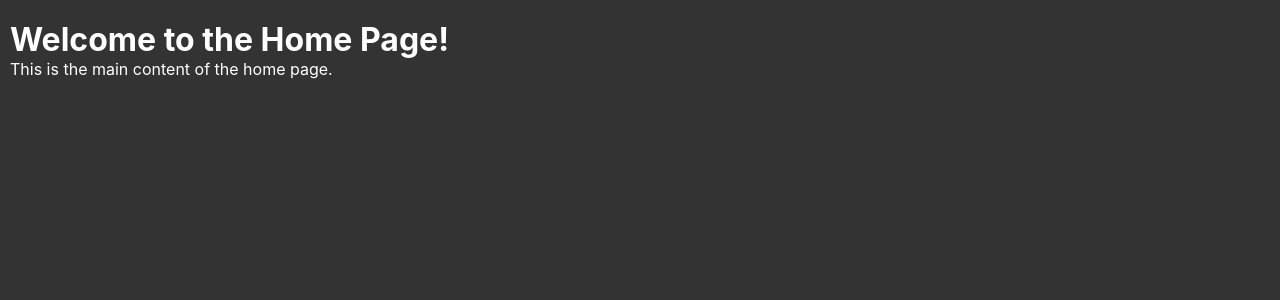
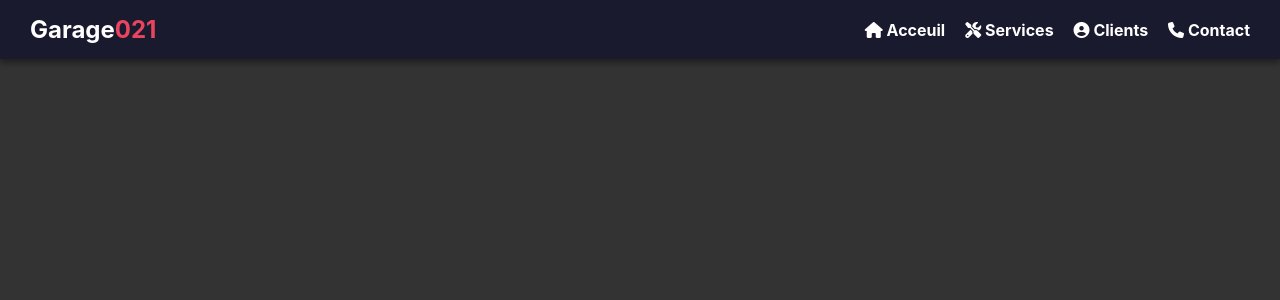
Before and after one commit to Jhonito021/Tia-Rano, a React (Create React App) app: page / in a window 1280 px wide. Shown: the top 300 px of the page. Built offline with nearby package versions, Linux system fonts and the light colour scheme.

Commit message:
build of header

```diff
--- a/package.json
+++ b/package.json
@@ -1,5 +1,5 @@
 {
-  "name": "fueltrack",
+  "name": "garage-auto-moto",
   "version": "0.1.0",
   "private": true,
   "dependencies": {
--- a/public/index.html
+++ b/public/index.html
@@ -15,6 +15,10 @@
       user's mobile device or desktop. See https://developers.google.com/web/fundamentals/web-app-manifest/
     -->
     <link rel="manifest" href="%PUBLIC_URL%/manifest.json" />
+
+    <!-- Icone su font awesome -->
+    <link rel="stylesheet" href="https://cdnjs.cloudflare.com/ajax/libs/font-awesome/6.4.0/css/all.min.css">
+
     <!--
       Notice the use of %PUBLIC_URL% in the tags above.
       It will be replaced with the URL of the `public` folder during the build.
--- a/src/App.js
+++ b/src/App.js
@@ -1,11 +1,13 @@
 import "./App.css";
+import Header from "./components/header/header"
 import Home from "./components/home/home";
 
 
 function App() {
     return (
         <>
-            <Home />
+            <Header/>
+            <Home/>
         </>
     )
 };
--- a/src/components/header/header.css
+++ b/src/components/header/header.css
@@ -1,5 +1,54 @@
-.home {
-    background: white;
-    padding: 20px 10px;
+* {
+    margin: 0;
+    padding: 0;
+    box-sizing: border-box;
+}
 
+:root {
+    --primary-color: #1a1a2e;
+    --secondary-color: #e94560;
+    --accent-color: #0f3460;
+    --bg-color: #121212;
+    --card-bg: #1e1e1e;
+    --text-color: #f5f5f5;
+    --text-light: #aaaaaa;
+    --border-color: #333;
+    --shadow: 0 4px 6px rgba(0, 0, 0, 0.4);
+    --transition: all 0.3s ease;
 }
+
+.header {
+    background: var(--primary-color);
+    color: white;
+    padding: 15px 30px;
+    display: flex;
+    justify-content: space-between;
+    align-items: center;
+    box-shadow: var(--shadow);
+}
+
+.logo {
+    margin: 0;
+    font-size: 24px;
+}
+
+.logo span {
+    color: var(--secondary-color);
+}
+
+.nav-links {
+    list-style: none;
+    display: flex;
+    gap: 20px;
+}
+
+.nav-links a {
+    color: white;
+    text-decoration: none;
+    font-weight: bold;
+    transition: var(--transition);
+}
+
+.nav-links li a:hover {
+    color: var(--secondary-color);
+}
--- a/src/components/header/header.jsx
+++ b/src/components/header/header.jsx
@@ -1,12 +1,24 @@
 import './header.css';
 
-function Home () {
+function Header () {
+    const navLinks = [
+        {name: "Acceuil", path:"/", icone: "fas fa-home"},
+        {name: "Services", path:"/services", icone: "fas fa-tools"},
+        {name: "Clients", path:"/clients", icone: "fas fa-user-circle"},
+        {name: "Contact", path:"/contact", icone: "fas fa-phone"},
+    ];
     return (
-        <div className="home">
-            <h1>Welcome to the Home Page!</h1>
-            <p>This is the main content of the home page.</p>
-        </div>
+        <header className='header'>
+            <h1 className='logo'>Garage<span>021</span></h1>
+            <ul className="nav-links">
+                {navLinks.map((links, index) => (
+                    <li key={index}>
+                        <a href={links.path}><i className={links.icone}></i> {links.name}</a>
+                    </li>
+                ))}
+            </ul>
+        </header>
     );
 }
 
-export default Home;
+export default Header;
--- a/src/components/home/home.css
+++ b/src/components/home/home.css
@@ -1,3 +1,16 @@
+:root {
+    --primary-color: #1a1a2e;
+    --secondary-color: #e94560;
+    --accent-color: #0f3460;
+    --bg-color: #121212;
+    --card-bg: #1e1e1e;
+    --text-color: #f5f5f5;
+    --text-light: #aaaaaa;
+    --border-color: #333;
+    --shadow: 0 4px 6px rgba(0, 0, 0, 0.4);
+    --transition: all 0.3s ease;
+}
+
 .home {
     color: white;
     height: 100vh;
--- a/src/components/home/home.jsx
+++ b/src/components/home/home.jsx
@@ -1,12 +1,7 @@
 import './home.css';
 
 function Home () {
-    return (
-        <div className="home">
-            <h1>Welcome to the Home Page!</h1>
-            <p>This is the main content of the home page.</p>
-        </div>
-    );
+
 }
 
 export default Home;
```
